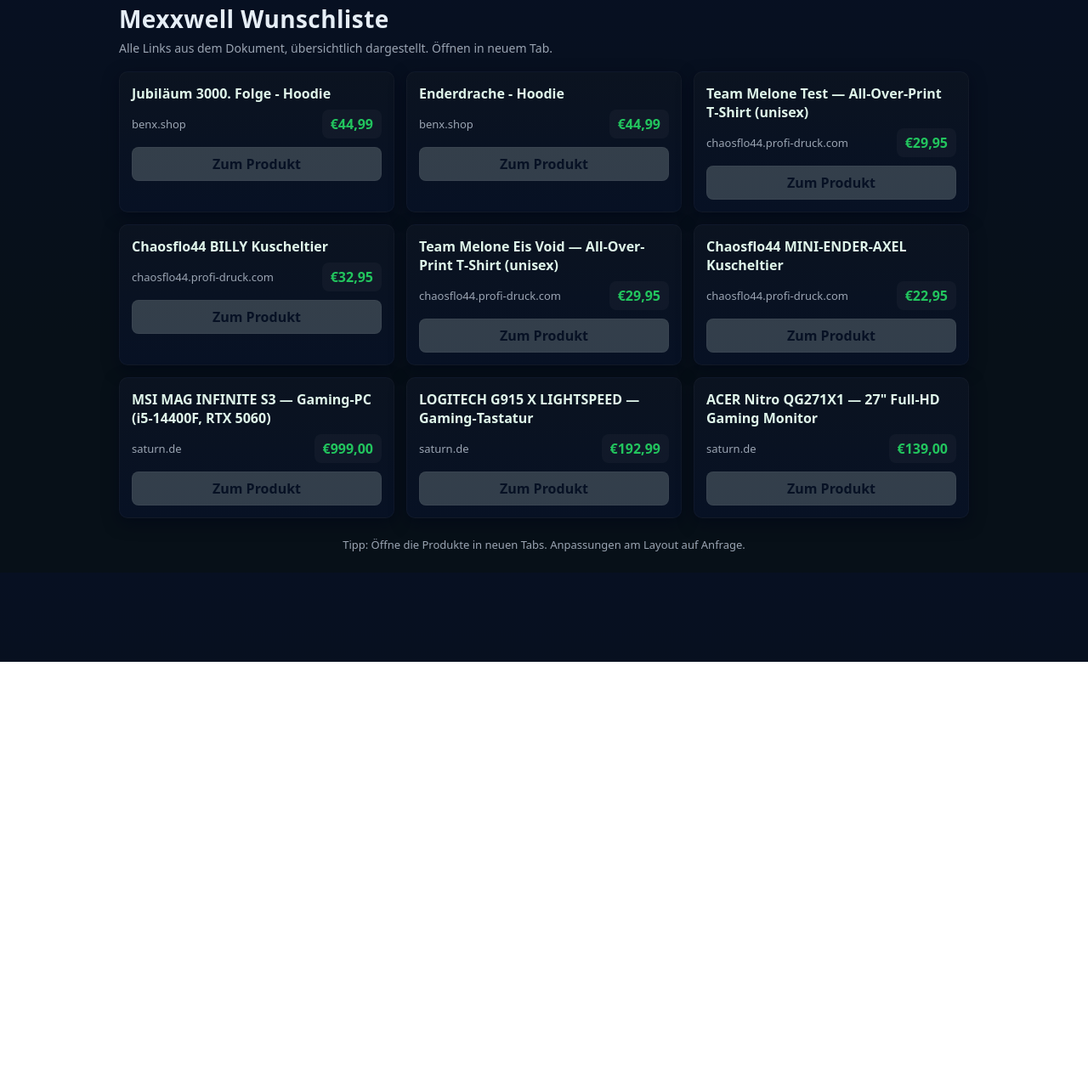
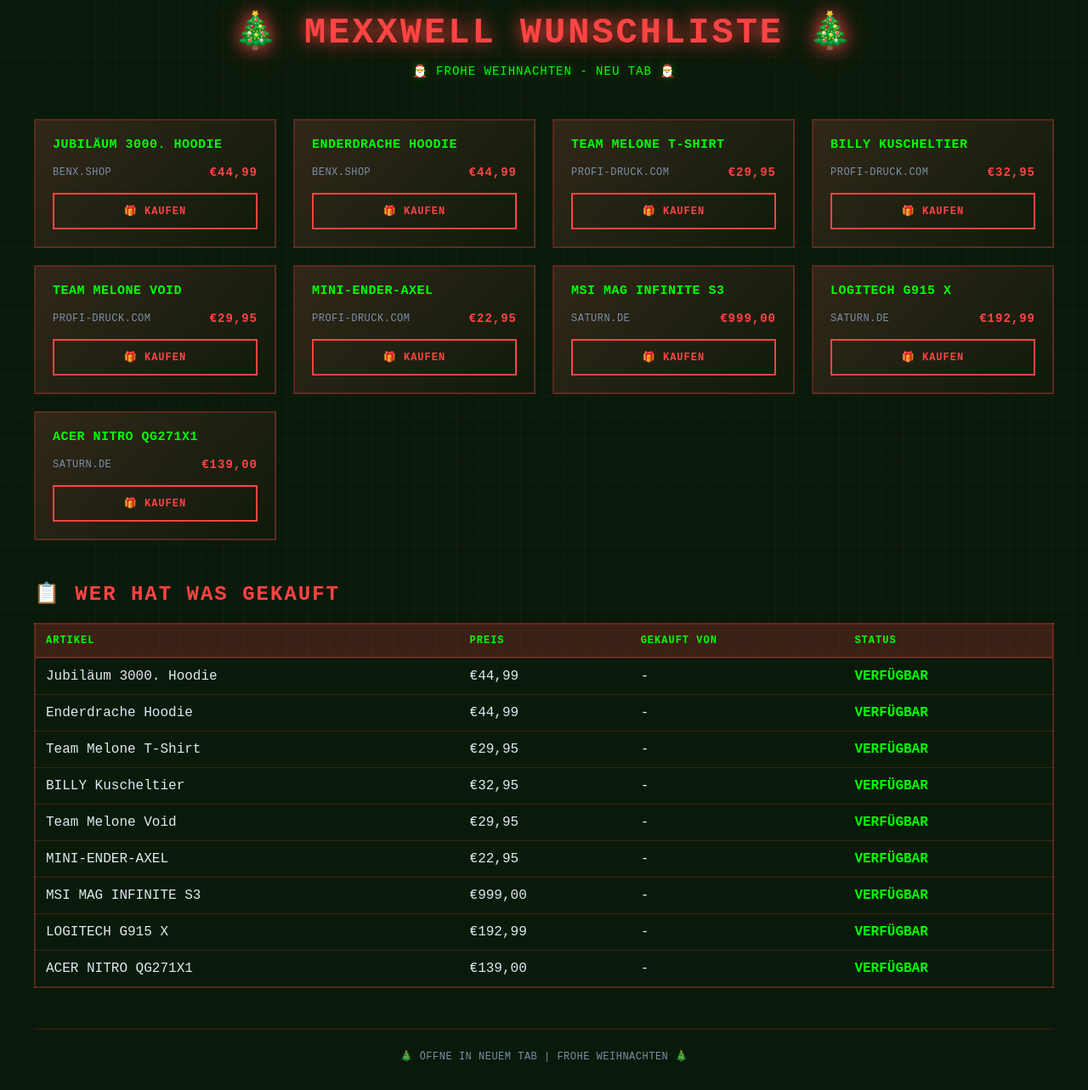
Before and after one commit to lkwdriver98/Mexxwell-wunschliste, a plain HTML site: page index.html in a window 1280 px wide. Shown: the part 21-1304 px from the top of the page at 85% size. Before the commit the page ends 800 px from the top, so only its background shows below. Drawn offline with Linux system fonts and the light colour scheme.

Commit message:
Add files via upload

```diff
--- a/index.html
+++ b/index.html
@@ -5,135 +5,219 @@
     <meta name="viewport" content="width=device-width,initial-scale=1" />
     <title>Mexxwell Wunschliste</title>
     <style>
-        :root{--bg:#0f1720;--card:#0b1320;--accent:#22c55e;--muted:#9aa4b2;--glass:rgba(255,255,255,0.03)}
+        :root{--bg:#0a1a0a;--card:#1a2415;--accent:#ff4444;--accent2:#00ff00;--muted:#7a8fa6;--grid:rgba(255,68,68,0.05)}
         *{box-sizing:border-box}
-        body{margin:0;font-family:system-ui,-apple-system,Segoe UI,Roboto,"Helvetica Neue",Arial;background:linear-gradient(180deg,#071022 0%,#071018 60%);color:#e6eef6;padding:24px}
-        header{max-width:1000px;margin:0 auto 18px}
-        h1{margin:0 0 6px;font-size:clamp(20px,3vw,28px);letter-spacing:0.4px}
-        p.lead{margin:0;color:var(--muted);font-size:14px}
-        main{max-width:1000px;margin:18px auto;display:grid;grid-template-columns:repeat(auto-fit,minmax(260px,1fr));gap:14px}
-        .card{background:linear-gradient(180deg,var(--card),#071124);padding:14px;border-radius:10px;border:1px solid rgba(255,255,255,0.03);backdrop-filter:blur(4px);box-shadow:0 6px 18px rgba(2,6,23,0.6)}
-        .title{margin:0 0 8px;font-size:16px}
-        .title a{color:#dff5ea;text-decoration:none}
-        .meta{display:flex;align-items:center;justify-content:space-between;gap:8px}
-        .price{background:var(--glass);padding:6px 10px;border-radius:8px;color:var(--accent);font-weight:600}
-        .source{color:var(--muted);font-size:13px;overflow:hidden;text-overflow:ellipsis;white-space:nowrap}
-        .actions{margin-top:10px;display:flex;gap:8px}
-        .btn{flex:1;padding:8px 10px;border-radius:8px;text-align:center;text-decoration:none;color:#071124;background:#dff5ea33;font-weight:600;border:1px solid rgba(255,255,255,0.03)}
-        .btn:hover{opacity:0.95;transform:translateY(-1px)}
-        footer{max-width:1000px;margin:22px auto 0;color:var(--muted);font-size:13px;text-align:center}
-        @media (max-width:420px){body{padding:14px}}
+        body{margin:0;font-family:'Courier New',monospace;background:#0a1a0a;color:#e0e8f0;padding:32px 24px;min-height:100vh;position:relative;overflow-x:hidden}
+        body::before{content:'';position:fixed;top:0;left:0;width:100%;height:100%;background-image:linear-gradient(0deg,transparent 24%,rgba(255,68,68,0.05) 25%,rgba(255,68,68,0.05) 26%,transparent 27%,transparent 74%,rgba(255,68,68,0.05) 75%,rgba(255,68,68,0.05) 76%,transparent 77%,transparent),linear-gradient(90deg,transparent 24%,rgba(255,68,68,0.05) 25%,rgba(255,68,68,0.05) 26%,transparent 27%,transparent 74%,rgba(255,68,68,0.05) 75%,rgba(255,68,68,0.05) 76%,transparent 77%,transparent);background-size:50px 50px;pointer-events:none;z-index:1}
+        header{max-width:1200px;margin:0 auto 48px;text-align:center;position:relative;z-index:2}
+        h1{margin:0;font-size:clamp(28px,5vw,42px);letter-spacing:3px;color:var(--accent);text-shadow:0 0 20px var(--accent),0 0 40px rgba(255,68,68,0.3);font-weight:900;text-transform:uppercase}
+        p.lead{margin:12px 0 0;color:var(--accent2);font-size:14px;letter-spacing:1px;text-transform:uppercase;text-shadow:0 0 10px rgba(0,255,0,0.3)}
+        main{max-width:1200px;margin:0 auto;display:grid;grid-template-columns:repeat(auto-fit,minmax(280px,1fr));gap:20px;position:relative;z-index:2}
+        .card{background:linear-gradient(135deg,#1a2415 0%,#0f1a0a 100%);padding:20px;border:2px solid rgba(255,68,68,0.3);position:relative;overflow:hidden;transition:all 0.3s ease}
+        .card::before{content:'';position:absolute;top:-1px;left:-1px;right:-1px;bottom:-1px;background:linear-gradient(135deg,var(--accent),transparent);opacity:0;transition:opacity 0.3s;z-index:-1;pointer-events:none}
+        .card::after{content:'';position:absolute;top:0;left:0;right:0;bottom:0;background:linear-gradient(135deg,rgba(255,68,68,0.1),transparent);pointer-events:none}
+        .card:hover{border-color:var(--accent);box-shadow:0 0 20px rgba(255,68,68,0.5),inset 0 0 20px rgba(255,68,68,0.1);transform:translateY(-4px)}
+        .title{margin:0 0 16px;font-size:15px;position:relative;z-index:1;letter-spacing:0.5px}
+        .title a{color:var(--accent2);text-decoration:none;transition:all 0.3s;text-transform:uppercase}
+        .title a:hover{text-shadow:0 0 10px var(--accent2)}
+        .meta{display:flex;justify-content:space-between;align-items:center;margin-bottom:16px;position:relative;z-index:1;font-size:12px;letter-spacing:0.5px}
+        .source{color:var(--muted);text-transform:uppercase}
+        .price{color:var(--accent);font-weight:900;font-size:14px;letter-spacing:1px;text-transform:uppercase}
+        .actions{margin-top:16px;display:flex;gap:10px;position:relative;z-index:1}
+        .btn{flex:1;padding:12px 14px;border:2px solid var(--accent);background:transparent;color:var(--accent);text-align:center;text-decoration:none;font-family:'Courier New',monospace;font-weight:900;cursor:pointer;transition:all 0.3s;text-transform:uppercase;font-size:12px;letter-spacing:1px;position:relative;overflow:hidden}
+        .btn::before{content:'';position:absolute;top:0;left:-100%;width:100%;height:100%;background:var(--accent);z-index:-1;transition:left 0.3s}
+        .btn:hover{color:#0a1a0a;left:0}
+        .btn:hover::before{left:0}
+        .purchase-list{max-width:1200px;margin:48px auto;position:relative;z-index:2}
+        .purchase-list h2{color:var(--accent);font-size:24px;margin-bottom:20px;letter-spacing:2px;text-transform:uppercase}
+        .purchase-table{width:100%;border-collapse:collapse;border:2px solid rgba(255,68,68,0.3)}
+        .purchase-table th{background:rgba(255,68,68,0.2);color:var(--accent2);padding:12px;text-align:left;text-transform:uppercase;font-size:12px;letter-spacing:1px;border-bottom:2px solid rgba(255,68,68,0.3)}
+        .purchase-table td{padding:12px;border-bottom:1px solid rgba(255,68,68,0.2);color:#e0e8f0}
+        .purchase-table tr:hover{background:rgba(255,68,68,0.05)}
+        .purchase-table .bought{color:var(--accent2);font-weight:900}
+        footer{max-width:1200px;margin:48px auto 0;color:var(--muted);font-size:12px;text-align:center;padding-top:24px;border-top:1px solid rgba(255,68,68,0.2);position:relative;z-index:2;letter-spacing:0.5px;text-transform:uppercase}
+        @media (max-width:420px){body{padding:16px 12px} header{margin-bottom:32px} main{gap:14px} .card{padding:16px} h1{font-size:24px} .purchase-table{font-size:11px} .purchase-table th,.purchase-table td{padding:8px}}
     </style>
 </head>
 <body>
     <header>
-        <h1>Mexxwell Wunschliste</h1>
-        <p class="lead">Alle Links aus dem Dokument, übersichtlich dargestellt. Öffnen in neuem Tab.</p>
+        <h1>🎄 MEXXWELL WUNSCHLISTE 🎄</h1>
+        <p class="lead">🎅 FROHE WEIHNACHTEN - NEU TAB 🎅</p>
     </header>
 
     <main>
         <article class="card">
-            <h2 class="title"><a href="https://benx.shop/products/jubilaum-3000-folge-hoodie" target="_blank" rel="noopener">Jubiläum 3000. Folge - Hoodie</a></h2>
+            <h2 class="title"><a href="https://benx.shop/products/jubilaum-3000-folge-hoodie" target="_blank" rel="noopener">Jubiläum 3000. Hoodie</a></h2>
             <div class="meta">
                 <div class="source">benx.shop</div>
                 <div class="price">€44,99</div>
             </div>
             <div class="actions">
-                <a class="btn" href="https://benx.shop/products/jubilaum-3000-folge-hoodie" target="_blank" rel="noopener">Zum Produkt</a>
+                <a class="btn" href="https://benx.shop/products/jubilaum-3000-folge-hoodie" target="_blank" rel="noopener">🎁 KAUFEN</a>
             </div>
         </article>
 
         <article class="card">
-            <h2 class="title"><a href="https://benx.shop/products/enderdrache-hoodie" target="_blank" rel="noopener">Enderdrache - Hoodie</a></h2>
+            <h2 class="title"><a href="https://benx.shop/products/enderdrache-hoodie" target="_blank" rel="noopener">Enderdrache Hoodie</a></h2>
             <div class="meta">
                 <div class="source">benx.shop</div>
                 <div class="price">€44,99</div>
             </div>
             <div class="actions">
-                <a class="btn" href="https://benx.shop/products/enderdrache-hoodie" target="_blank" rel="noopener">Zum Produkt</a>
+                <a class="btn" href="https://benx.shop/products/enderdrache-hoodie" target="_blank" rel="noopener">🎁 KAUFEN</a>
             </div>
         </article>
 
         <article class="card">
-            <h2 class="title"><a href="https://chaosflo44.profi-druck.com/team-melone-test-all-over-print-t-shirt-unisex.html" target="_blank" rel="noopener">Team Melone Test — All-Over-Print T‑Shirt (unisex)</a></h2>
+            <h2 class="title"><a href="https://chaosflo44.profi-druck.com/team-melone-test-all-over-print-t-shirt-unisex.html" target="_blank" rel="noopener">Team Melone T-Shirt</a></h2>
             <div class="meta">
-                <div class="source">chaosflo44.profi-druck.com</div>
+                <div class="source">profi-druck.com</div>
                 <div class="price">€29,95</div>
             </div>
             <div class="actions">
-                <a class="btn" href="https://chaosflo44.profi-druck.com/team-melone-test-all-over-print-t-shirt-unisex.html" target="_blank" rel="noopener">Zum Produkt</a>
+                <a class="btn" href="https://chaosflo44.profi-druck.com/team-melone-test-all-over-print-t-shirt-unisex.html" target="_blank" rel="noopener">🎁 KAUFEN</a>
             </div>
         </article>
 
         <article class="card">
-            <h2 class="title"><a href="https://chaosflo44.profi-druck.com/chaosflo44-billy-kuscheltier.html" target="_blank" rel="noopener">Chaosflo44 BILLY Kuscheltier</a></h2>
+            <h2 class="title"><a href="https://chaosflo44.profi-druck.com/chaosflo44-billy-kuscheltier.html" target="_blank" rel="noopener">BILLY Kuscheltier</a></h2>
             <div class="meta">
-                <div class="source">chaosflo44.profi-druck.com</div>
+                <div class="source">profi-druck.com</div>
                 <div class="price">€32,95</div>
             </div>
             <div class="actions">
-                <a class="btn" href="https://chaosflo44.profi-druck.com/chaosflo44-billy-kuscheltier.html" target="_blank" rel="noopener">Zum Produkt</a>
+                <a class="btn" href="https://chaosflo44.profi-druck.com/chaosflo44-billy-kuscheltier.html" target="_blank" rel="noopener">🎁 KAUFEN</a>
             </div>
         </article>
 
         <article class="card">
-            <h2 class="title"><a href="https://chaosflo44.profi-druck.com/team-melone-eis-void-all-over-print-t-shirt-unisex.html" target="_blank" rel="noopener">Team Melone Eis Void — All-Over-Print T‑Shirt (unisex)</a></h2>
+            <h2 class="title"><a href="https://chaosflo44.profi-druck.com/team-melone-eis-void-all-over-print-t-shirt-unisex.html" target="_blank" rel="noopener">Team Melone Void</a></h2>
             <div class="meta">
-                <div class="source">chaosflo44.profi-druck.com</div>
+                <div class="source">profi-druck.com</div>
                 <div class="price">€29,95</div>
             </div>
             <div class="actions">
-                <a class="btn" href="https://chaosflo44.profi-druck.com/team-melone-eis-void-all-over-print-t-shirt-unisex.html" target="_blank" rel="noopener">Zum Produkt</a>
+                <a class="btn" href="https://chaosflo44.profi-druck.com/team-melone-eis-void-all-over-print-t-shirt-unisex.html" target="_blank" rel="noopener">🎁 KAUFEN</a>
             </div>
         </article>
 
         <article class="card">
-            <h2 class="title"><a href="https://chaosflo44.profi-druck.com/chaosflo44-mini-ender-axel-kuscheltier.html" target="_blank" rel="noopener">Chaosflo44 MINI‑ENDER‑AXEL Kuscheltier</a></h2>
+            <h2 class="title"><a href="https://chaosflo44.profi-druck.com/chaosflo44-mini-ender-axel-kuscheltier.html" target="_blank" rel="noopener">MINI-ENDER-AXEL</a></h2>
             <div class="meta">
-                <div class="source">chaosflo44.profi-druck.com</div>
+                <div class="source">profi-druck.com</div>
                 <div class="price">€22,95</div>
             </div>
             <div class="actions">
-                <a class="btn" href="https://chaosflo44.profi-druck.com/chaosflo44-mini-ender-axel-kuscheltier.html" target="_blank" rel="noopener">Zum Produkt</a>
+                <a class="btn" href="https://chaosflo44.profi-druck.com/chaosflo44-mini-ender-axel-kuscheltier.html" target="_blank" rel="noopener">🎁 KAUFEN</a>
             </div>
         </article>
 
         <article class="card">
-            <h2 class="title"><a href="https://www.saturn.de/de/product/_msi-mag-infinite-s3-14nvl5-2814de-gaming-pc-mit-intelr-coretm-i5-i5-14400f-prozessor-16-gb-ram-1-tb-ssd-geforce-rtxtm-5060-windows-11-home-2993396.html" target="_blank" rel="noopener">MSI MAG INFINITE S3 — Gaming‑PC (i5‑14400F, RTX 5060)</a></h2>
+            <h2 class="title"><a href="https://www.saturn.de/de/product/_msi-mag-infinite-s3-14nvl5-2814de-gaming-pc-mit-intelr-coretm-i5-i5-14400f-prozessor-16-gb-ram-1-tb-ssd-geforce-rtxtm-5060-windows-11-home-2993396.html" target="_blank" rel="noopener">MSI MAG INFINITE S3</a></h2>
             <div class="meta">
                 <div class="source">saturn.de</div>
                 <div class="price">€999,00</div>
             </div>
             <div class="actions">
-                <a class="btn" href="https://www.saturn.de/de/product/_msi-mag-infinite-s3-14nvl5-2814de-gaming-pc-mit-intelr-coretm-i5-i5-14400f-prozessor-16-gb-ram-1-tb-ssd-geforce-rtxtm-5060-windows-11-home-2993396.html" target="_blank" rel="noopener">Zum Produkt</a>
+                <a class="btn" href="https://www.saturn.de/de/product/_msi-mag-infinite-s3-14nvl5-2814de-gaming-pc-mit-intelr-coretm-i5-i5-14400f-prozessor-16-gb-ram-1-tb-ssd-geforce-rtxtm-5060-windows-11-home-2993396.html" target="_blank" rel="noopener">🎁 KAUFEN</a>
             </div>
         </article>
 
         <article class="card">
-            <h2 class="title"><a href="https://www.saturn.de/de/product/_logitech-g915-x-lightspeed-double-shot-pbt-tastenkappen-fur-pcmac-gaming-tastatur-kabellos-schwarz-2951464.html" target="_blank" rel="noopener">LOGITECH G915 X LIGHTSPEED — Gaming‑Tastatur</a></h2>
+            <h2 class="title"><a href="https://www.saturn.de/de/product/_logitech-g915-x-lightspeed-double-shot-pbt-tastenkappen-fur-pcmac-gaming-tastatur-kabellos-schwarz-2951464.html" target="_blank" rel="noopener">LOGITECH G915 X</a></h2>
             <div class="meta">
                 <div class="source">saturn.de</div>
                 <div class="price">€192,99</div>
             </div>
             <div class="actions">
-                <a class="btn" href="https://www.saturn.de/de/product/_logitech-g915-x-lightspeed-double-shot-pbt-tastenkappen-fur-pcmac-gaming-tastatur-kabellos-schwarz-2951464.html" target="_blank" rel="noopener">Zum Produkt</a>
+                <a class="btn" href="https://www.saturn.de/de/product/_logitech-g915-x-lightspeed-double-shot-pbt-tastenkappen-fur-pcmac-gaming-tastatur-kabellos-schwarz-2951464.html" target="_blank" rel="noopener">🎁 KAUFEN</a>
             </div>
         </article>
 
         <article class="card">
-            <h2 class="title"><a href="https://www.saturn.de/de/product/_acer-nitro-qg241y-x1-270-zoll-full-hd-gaming-monitor-1-ms-reaktionszeit-200-hz-2974723.html" target="_blank" rel="noopener">ACER Nitro QG271X1 — 27" Full‑HD Gaming Monitor</a></h2>
+            <h2 class="title"><a href="https://www.saturn.de/de/product/_acer-nitro-qg241y-x1-270-zoll-full-hd-gaming-monitor-1-ms-reaktionszeit-200-hz-2974723.html" target="_blank" rel="noopener">ACER NITRO QG271X1</a></h2>
             <div class="meta">
                 <div class="source">saturn.de</div>
                 <div class="price">€139,00</div>
             </div>
             <div class="actions">
-                <a class="btn" href="https://www.saturn.de/de/product/_acer-nitro-qg241y-x1-270-zoll-full-hd-gaming-monitor-1-ms-reaktionszeit-200-hz-2974723.html" target="_blank" rel="noopener">Zum Produkt</a>
+                <a class="btn" href="https://www.saturn.de/de/product/_acer-nitro-qg241y-x1-270-zoll-full-hd-gaming-monitor-1-ms-reaktionszeit-200-hz-2974723.html" target="_blank" rel="noopener">🎁 KAUFEN</a>
             </div>
         </article>
     </main>
 
+    <section class="purchase-list">
+        <h2>📋 WER HAT WAS GEKAUFT</h2>
+        <table class="purchase-table">
+            <thead>
+                <tr>
+                    <th>Artikel</th>
+                    <th>Preis</th>
+                    <th>Gekauft von</th>
+                    <th>Status</th>
+                </tr>
+            </thead>
+            <tbody>
+                <tr>
+                    <td>Jubiläum 3000. Hoodie</td>
+                    <td>€44,99</td>
+                    <td>-</td>
+                    <td class="bought">VERFÜGBAR</td>
+                </tr>
+                <tr>
+                    <td>Enderdrache Hoodie</td>
+                    <td>€44,99</td>
+                    <td>-</td>
+                    <td class="bought">VERFÜGBAR</td>
+                </tr>
+                <tr>
+                    <td>Team Melone T-Shirt</td>
+                    <td>€29,95</td>
+                    <td>-</td>
+                    <td class="bought">VERFÜGBAR</td>
+                </tr>
+                <tr>
+                    <td>BILLY Kuscheltier</td>
+                    <td>€32,95</td>
+                    <td>-</td>
+                    <td class="bought">VERFÜGBAR</td>
+                </tr>
+                <tr>
+                    <td>Team Melone Void</td>
+                    <td>€29,95</td>
+                    <td>-</td>
+                    <td class="bought">VERFÜGBAR</td>
+                </tr>
+                <tr>
+                    <td>MINI-ENDER-AXEL</td>
+                    <td>€22,95</td>
+                    <td>-</td>
+                    <td class="bought">VERFÜGBAR</td>
+                </tr>
+                <tr>
+                    <td>MSI MAG INFINITE S3</td>
+                    <td>€999,00</td>
+                    <td>-</td>
+                    <td class="bought">VERFÜGBAR</td>
+                </tr>
+                <tr>
+                    <td>LOGITECH G915 X</td>
+                    <td>€192,99</td>
+                    <td>-</td>
+                    <td class="bought">VERFÜGBAR</td>
+                </tr>
+                <tr>
+                    <td>ACER NITRO QG271X1</td>
+                    <td>€139,00</td>
+                    <td>-</td>
+                    <td class="bought">VERFÜGBAR</td>
+                </tr>
+            </tbody>
+        </table>
+    </section>
+
     <footer>
-        Tipp: Öffne die Produkte in neuen Tabs. Anpassungen am Layout auf Anfrage.
+        🎄 ÖFFNE IN NEUEM TAB | FROHE WEIHNACHTEN 🎄
     </footer>
 </body>
-</html></div></article></div></article></div></article></div></article>
+</html>
```
